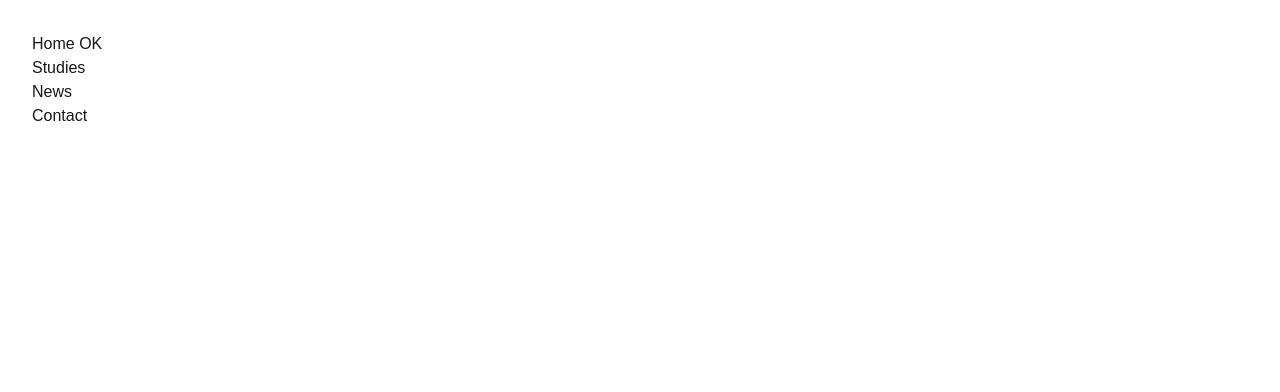
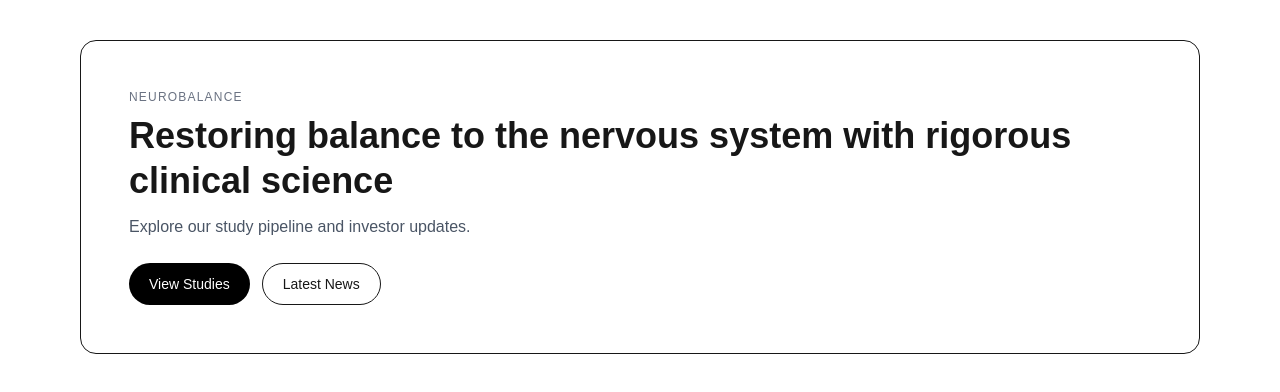
Before and after one commit to marchmauvic/neuro-balance-site, a Next.js app: page / in a window 1280 px wide. Shown: the top 392 px of the page. Built offline with nearby package versions, Linux system fonts and the light colour scheme.

Commit message:
WIP: end of day

```diff
--- a/src/app/page.tsx
+++ b/src/app/page.tsx
@@ -1,12 +1,32 @@
-export default function Home(){
+// src/app/page.tsx
+import Link from 'next/link';
+
+export default function Home() {
   return (
-    <main className="p-8">
-      <h1>Home OK</h1>
-      <ul>
-        <li><a href="/studies">Studies</a></li>
-        <li><a href="/news">News</a></li>
-        <li><a href="/contact">Contact</a></li>
-      </ul>
+    <main className="mx-auto max-w-6xl px-4 py-10">
+      <section className="rounded-2xl border bg-white p-8 md:p-12">
+        <p className="text-xs uppercase tracking-widest text-gray-500">NeuroBalance</p>
+        <h1 className="mt-2 text-3xl font-semibold leading-tight md:text-4xl">
+          Restoring balance to the nervous system with rigorous clinical science
+        </h1>
+        <p className="mt-3 max-w-2xl text-gray-600">
+          Explore our study pipeline and investor updates.
+        </p>
+        <div className="mt-6 flex flex-wrap gap-3">
+          <Link
+            href="/studies"
+            className="inline-flex items-center rounded-full bg-black px-5 py-2.5 text-sm font-medium text-white hover:opacity-90"
+          >
+            View Studies
+          </Link>
+          <Link
+            href="/news"
+            className="inline-flex items-center rounded-full border px-5 py-2.5 text-sm font-medium hover:bg-gray-50"
+          >
+            Latest News
+          </Link>
+        </div>
+      </section>
     </main>
   );
 }
--- a/src/types/news.ts
+++ b/src/types/news.ts
@@ -1,6 +1,9 @@
+// src/types/news.ts
 export type NewsItem = {
-  date?: string;
+  slug: string;
   title: string;
-  summary?: string;   // or "excerpt" depending on your JSON
-  url?: string;       // external link to source
+  date: string;     // ISO: YYYY-MM-DD
+  summary: string;
+  source?: string;  // optional
+  url: string;      // external link
 };
```
